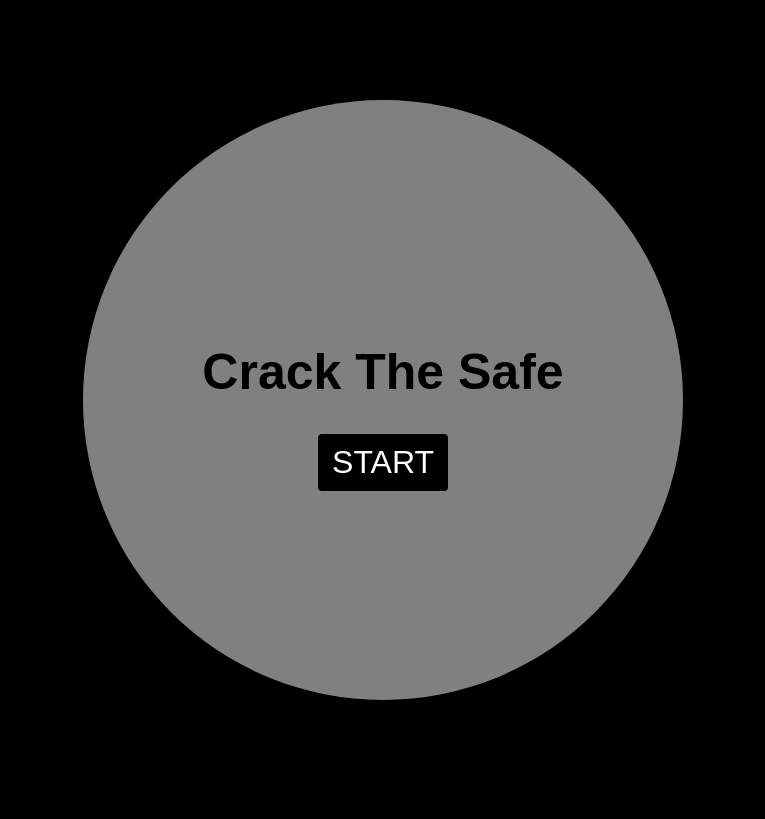
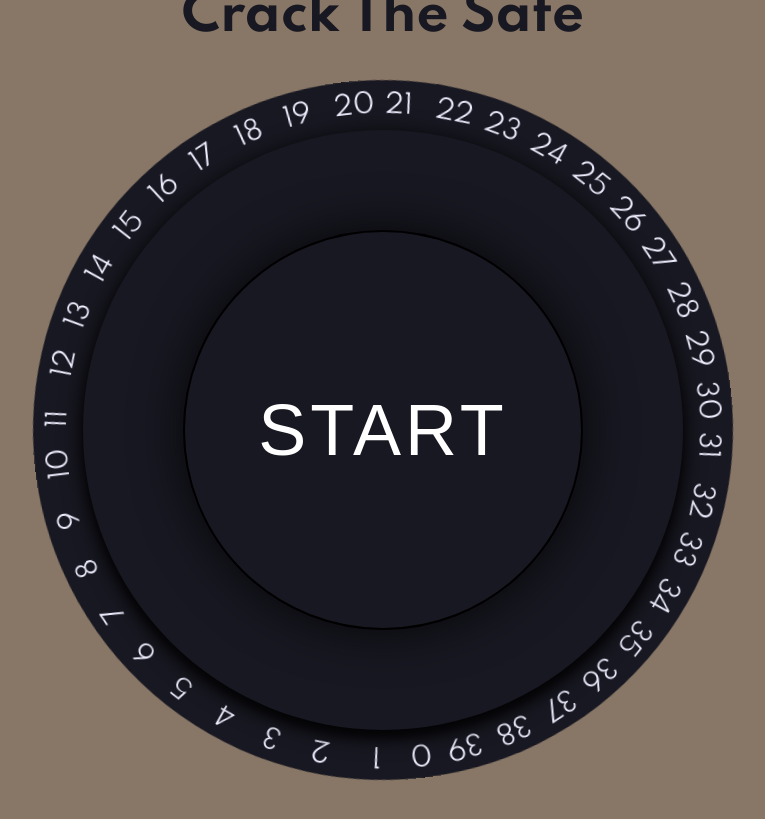
Before and after one commit to StoneDog02/crack-the-safe-react, a React (Create React App) app: page / in a window 1280 px wide. Shown: the whole page, without its empty margins (257-1022 px from the left). Built offline with nearby package versions, Linux system fonts and the light colour scheme.

Commit message:
updated crack the safe

```diff
--- a/public/index.html
+++ b/public/index.html
@@ -1,16 +1,18 @@
 <!DOCTYPE html>
 <html lang="en">
-
   <head>
-	<meta charset="utf-8">
-	<meta name="viewport" content="width=device-width, initial-scale=1, shrink-to-fit=no">
-	<meta name="theme-color" content="#000000">
+    <meta charset="utf-8" />
+    <meta
+      name="viewport"
+      content="width=device-width, initial-scale=1, shrink-to-fit=no"
+    />
+    <meta name="theme-color" content="#000000" />
     <!--
       manifest.json provides metadata used when your web app is added to the
       homescreen on Android. See https://developers.google.com/web/fundamentals/engage-and-retain/web-app-manifest/
     -->
-	<link rel="manifest" href="%PUBLIC_URL%/manifest.json">
-	<link rel="shortcut icon" href="%PUBLIC_URL%/favicon.ico">
+    <link rel="manifest" href="%PUBLIC_URL%/manifest.json" />
+    <link rel="shortcut icon" href="%PUBLIC_URL%/favicon.ico" />
     <!--
       Notice the use of %PUBLIC_URL% in the tags above.
       It will be replaced with the URL of the `public` folder during the build.
@@ -20,7 +22,13 @@
       work correctly both with client-side routing and a non-root public URL.
       Learn how to configure a non-root public URL by running `npm run build`.
     -->
-	<title>React App</title>
+    <title>Crack The Safe</title>
+    <link rel="preconnect" href="https://fonts.googleapis.com" />
+    <link rel="preconnect" href="https://fonts.gstatic.com" crossorigin />
+    <link
+      href="https://fonts.googleapis.com/css2?family=Shadows+Into+Light&family=Spartan:wght@400;700&display=swap"
+      rel="stylesheet"
+    />
   </head>
 
   <body>
@@ -39,5 +47,4 @@
       To create a production bundle, use `npm run build` or `yarn build`.
     -->
   </body>
-
 </html>
--- a/src/App.js
+++ b/src/App.js
@@ -14,6 +14,7 @@ export default function App() {
   });
   return (
     <div className="App">
+      <h1 className="title">Crack The Safe</h1>
       {view === VIEWS.START ? <Start setView={setView} /> : null}
       {view === VIEWS.PLAY ? (
         <Play setView={setView} setFinishMsg={setFinishMsg} />
--- a/src/components/SafeDial.js
+++ b/src/components/SafeDial.js
@@ -1,30 +1,51 @@
-export function SafeDial({ numOfOptions = 10, current = 0 }) {
+import { useEffect, useState } from "react";
+
+export function SafeDial({
+  numOfOptions = 10,
+  current = 0,
+  correctValues = [],
+  wrongValues = []
+}) {
+  const [dialValue, setDialValue] = useState(current);
+  useEffect(() => {
+    if (current != null) {
+      setDialValue(current);
+    }
+  }, [current]);
   return (
     <div
       style={{
-        background: "#222233",
+        background: "#181822",
         position: "absolute",
         top: -50,
         bottom: -50,
         left: -50,
         right: -50,
         borderRadius: "50%",
-        transform: `rotate(-${(360 / numOfOptions) * current}deg)`,
+        transform: `rotate(-${(360 / numOfOptions) * dialValue}deg)`,
         transition: "3s ease-in-out 0s",
         zIndex: "-1"
       }}
     >
-      {[...Array(numOfOptions)].map((a, number) => (
+      {[...Array(numOfOptions)].map((a, number) => {
+        let color = "#eeeeff";
+        if (correctValues.includes(number)) {
+          color = "limegreen";
+        }
+        if (wrongValues.includes(number)) {
+          color = "darkred";
+        }
+        return (
           <span
             style={{
-            font: "26px Monaco, MonoSpace",
+              fontSize: "26px",
               height: "340px",
               position: "absolute",
               width: "20px",
               left: "50%",
               top: "50%",
               transformOrigin: "bottom center",
-            color: "#eeeeff",
+              color,
               transform: `translate(-50%, -100%) rotate(${
                 (360 / numOfOptions) * number
               }deg)`
@@ -32,7 +53,8 @@ export function SafeDial({ numOfOptions = 10, current = 0 }) {
           >
             {number}
           </span>
-      ))}
+        );
+      })}
     </div>
   );
 }
--- a/src/styles.css
+++ b/src/styles.css
@@ -1,3 +1,16 @@
+html,
+body,
+#root,
+.App {
+  height: 100vh;
+  width: 100vw;
+  margin: 0;
+  display: flex;
+  flex-flow: column;
+  justify-content: center;
+  align-items: center;
+}
+
 body {
   margin: 0;
   height: 100vh;
@@ -6,13 +19,14 @@ body {
   flex-flow: column;
   justify-content: center;
   align-items: center;
-  background: black;
-  font-family: "Lato", sans-serif;
+  background: #887766;
+  /* font-family: 'Shadows Into Light', cursive; */
+  font-family: "Spartan", sans-serif;
 }
 
 .game-container {
   position: relative;
-  background: grey;
+  background: #181822;
   width: 600px;
   height: 600px;
   border-radius: 50%;
@@ -26,6 +40,8 @@ body {
 h1.title {
   text-align: center;
   font-size: 50px;
+  color: #181822;
+  margin: -84px 0 84px;
 }
 
 input,
@@ -33,20 +49,45 @@ button,
 a.start,
 a.again {
   border-radius: 4px;
-  font-size: 32px;
+  font-size: 72px;
   border: 2px solid black;
   color: white;
   padding: 8px 12px;
   text-decoration: none;
   text-transform: uppercase;
   align-items: center;
-  background: black;
+  background: #181822;
+  letter-spacing: 4px;
+}
+
+.Hint {
+  font-size: 24px;
 }
 
 input {
-  max-width: 50px;
-  margin: 12px 0 0;
   text-align: center;
+  height: 400px;
+  width: 400px;
+  margin: 12px;
+  border-radius: 50%;
+  box-shadow: 0 0 50px #000000cc;
+}
+
+button {
+  height: 400px;
+  width: 400px;
+  margin: 12px;
+  border-radius: 50%;
+  box-shadow: 0 0 50px #000000cc;
+  cursor: pointer;
+}
+button:hover {
+  color: #eeeeee99;
+}
+
+input:focus {
+  border-color: #eeeeee99;
+  outline: 0;
 }
 
 h1.word {
@@ -55,8 +96,18 @@ h1.word {
   font-size: 28px;
 }
 
-a.nope {
-  margin-top: 8px;
+button.nope {
+  background: none;
+  border: none;
+  font-size: 12px;
+}
+
+.nope:hover {
+  color: #00000070;
+}
+
+.again:hover {
+  color: #eeeeee99;
 }
 
 .success {
@@ -76,13 +127,9 @@ label {
   transition: 0.3s ease-in-out 0s;
   text-align: center;
 }
-.App {
-  font-family: sans-serif;
-  text-align: center;
-}
 
 div span {
-  font: 26px Monaco, MonoSpace;
+  font-size: 26px;
   height: 200px;
   position: absolute;
   width: 20px;
--- a/src/views/Finish.js
+++ b/src/views/Finish.js
@@ -1,8 +1,22 @@
+import { useEffect, useState } from "react";
 import { VIEWS } from ".";
+import { SafeDial } from "../components/SafeDial";
+
+function getRandomInt(max) {
+  return Math.floor(Math.random() * max);
+}
 
 export function Finish({ setView, finishMsg }) {
+  const [random, setRandom] = useState(0);
+  useEffect(() => {
+    const handle = setTimeout(() => {
+      setRandom(getRandomInt(40));
+    }, 2000);
+    return () => clearTimeout(handle);
+  }, [random]);
   return (
     <div className="game-container">
+      <SafeDial current={random} numOfOptions={40} />
       <h1>{finishMsg.title}</h1>
       <h3 id="result">{finishMsg.subtitle}</h3>
       <button className="again" onClick={() => setView(VIEWS.PLAY)}>
--- a/src/views/Play.js
+++ b/src/views/Play.js
@@ -1,4 +1,4 @@
-import { useRef, useState } from "react";
+import { useCallback, useEffect, useRef, useState } from "react";
 import { VIEWS } from ".";
 import { SafeDial } from "../components/SafeDial";
 import { CONSTANTS } from "../constants";
@@ -10,17 +10,24 @@ export function Play({ setView, setFinishMsg }) {
   const [guessedWord, setGuessedWord] = useState("_-_-_");
   const [guesses, setGuesses] = useState([""]);
   const [userGuess, setUserGuess] = useState(null);
+  const [inputGuess, setInputGuess] = useState(null);
   const inputElemRef = useRef(null);
   const inputElem = inputElemRef.current;
   const [feedback, setFeedback] = useState("");
 
+  const clearAndFocusInput = useCallback(
     function clearAndFocusInput() {
-    setUserGuess("");
+      console.log("Im clear and focusing!!");
+      debugger;
+      setInputGuess("");
       if (inputElem) {
         inputElem.focus();
       }
-  }
+    },
+    [inputElem]
+  );
 
+  const updateGuessedWord = useCallback(
     function updateGuessedWord(guesses) {
       let newGuessedWordArr = [];
       for (let i = 0; i < word.length; i++) {
@@ -32,9 +39,14 @@ export function Play({ setView, setFinishMsg }) {
         }
       }
       return newGuessedWordArr.join("-");
-  }
+    },
+    [word]
+  );
 
   function handleGuess() {
+    if (userGuess === null) {
+      return;
+    }
     if (guesses.includes(userGuess)) {
       clearAndFocusInput();
       return giveFeedback("You guessed that :P " + guesses, "normal");
@@ -63,6 +75,15 @@ export function Play({ setView, setFinishMsg }) {
     moreGuesses(guesses.length);
   }
 
+  const goToFinishPage = useCallback(
+    function goToFinishPage(msgObject) {
+      setFinishMsg(msgObject);
+      setView(VIEWS.FINISH);
+    },
+    [setFinishMsg, setView]
+  );
+
+  const moreGuesses = useCallback(
     function moreGuesses(numberOfGuesses) {
       if (numberOfGuesses >= 10) {
         return goToFinishPage({
@@ -70,12 +91,9 @@ export function Play({ setView, setFinishMsg }) {
           subtitle: CONSTANTS.LOSING_SUBTITLE
         });
       }
-  }
-
-  function goToFinishPage(msgObject) {
-    setFinishMsg(msgObject);
-    setView(VIEWS.FINISH);
-  }
+    },
+    [goToFinishPage]
+  );
 
   function giveFeedback(feedback, type) {
     setFeedback(feedback);
@@ -83,33 +101,64 @@ export function Play({ setView, setFinishMsg }) {
     // feedbackElem.className = type;
   }
 
+  function handleInput(event) {
+    console.log("You changed!");
+    const newVal = event.target.value;
+    const numberVal = parseInt(event.target.value, 10);
+    if (isNaN(numberVal)) {
+      return setInputGuess(newVal);
+    }
+    return setInputGuess(numberVal);
+  }
+  useEffect(() => {
+    let handle = 0;
+    if (inputGuess !== "") {
+      setUserGuess(null);
+      handle = setTimeout(() => {
+        setUserGuess(inputGuess);
+      }, 1000);
+    }
+
+    return () => clearTimeout(handle);
+  }, [inputGuess, setUserGuess]);
+  useEffect(handleGuess, [
+    userGuess,
+    clearAndFocusInput,
+    goToFinishPage,
+    guesses,
+    moreGuesses,
+    word,
+    updateGuessedWord
+  ]);
+
   return (
+    <>
       <div className="game-container">
-      <SafeDial current={userGuess} numOfOptions={40} />
+        <SafeDial
+          current={userGuess}
+          numOfOptions={40}
+          correctValues={guesses.filter((guess) => word.includes(guess))}
+          wrongValues={guesses.filter((guess) => !word.includes(guess))}
+        />
+
+        <input
+          ref={inputElemRef}
+          value={inputGuess}
+          onChange={handleInput}
+          autoFocus
+        />
+        {/* <button onClick={handleGuess}>guess</button> */}
+      </div>
+      <div>
         <h3>Guess the combination</h3>
         <h1 className="word" id="wordElem">
           {guessedWord}
         </h1>
         <div className="feedback">{feedback}</div>
-      <div>
-        <label id="feedback" htmlFor="guessElem" className="normal">
+        <div id="feedback" htmlFor="guessElem" className="Hint">
           I am even. Half of me is the root of my last number. What is my code?
-        </label>
-        <input
-          ref={inputElemRef}
-          value={userGuess}
-          onChange={(event) => {
-            const newVal = event.target.value;
-            const numberVal = parseInt(event.target.value, 10);
-            if (isNaN(numberVal)) {
-              return setUserGuess(newVal);
-            }
-            return setUserGuess(numberVal);
-          }}
-          autoFocus
-        />
-        <button onClick={handleGuess}>guess</button>
         </div>
       </div>
+    </>
   );
 }
--- a/src/views/Start.js
+++ b/src/views/Start.js
@@ -1,9 +1,23 @@
+import { useEffect, useState } from "react";
 import { VIEWS } from ".";
+import { SafeDial } from "../components/SafeDial";
+
+function getRandomInt(max) {
+  return Math.floor(Math.random() * max);
+}
 
 export function Start({ setView }) {
+  const [random, setRandom] = useState(0);
+  useEffect(() => {
+    const handle = setTimeout(() => {
+      setRandom(getRandomInt(40));
+    }, 3000);
+    return () => clearTimeout(handle);
+  }, [random]);
   return (
     <div className="game-container">
-      <h1 className="title">Crack The Safe</h1>
+      <SafeDial current={random} numOfOptions={40} />
+
       <button className="start" onClick={() => setView(VIEWS.PLAY)}>
         Start
       </button>
```
Lines whose indentation alone changed are shown as unchanged.
